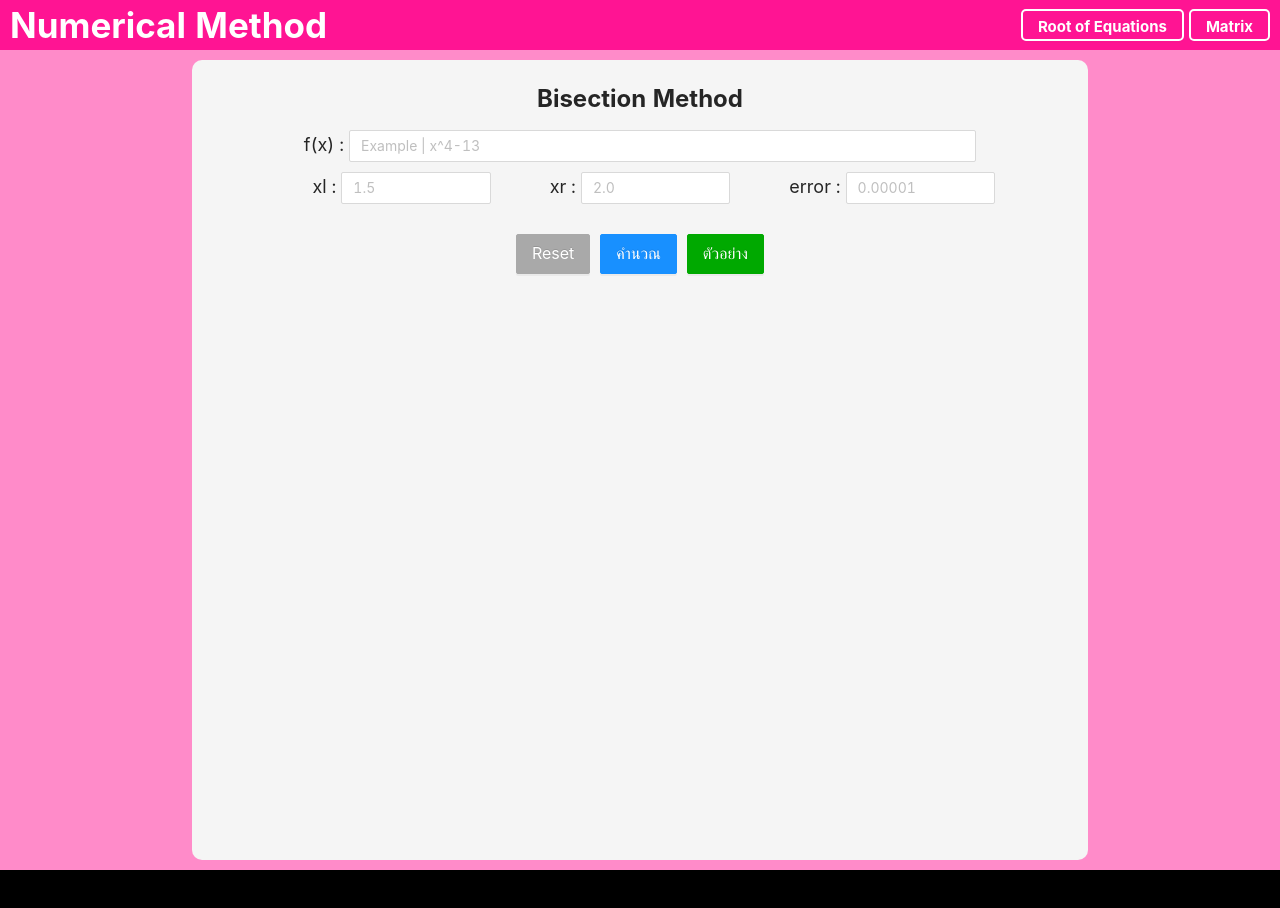
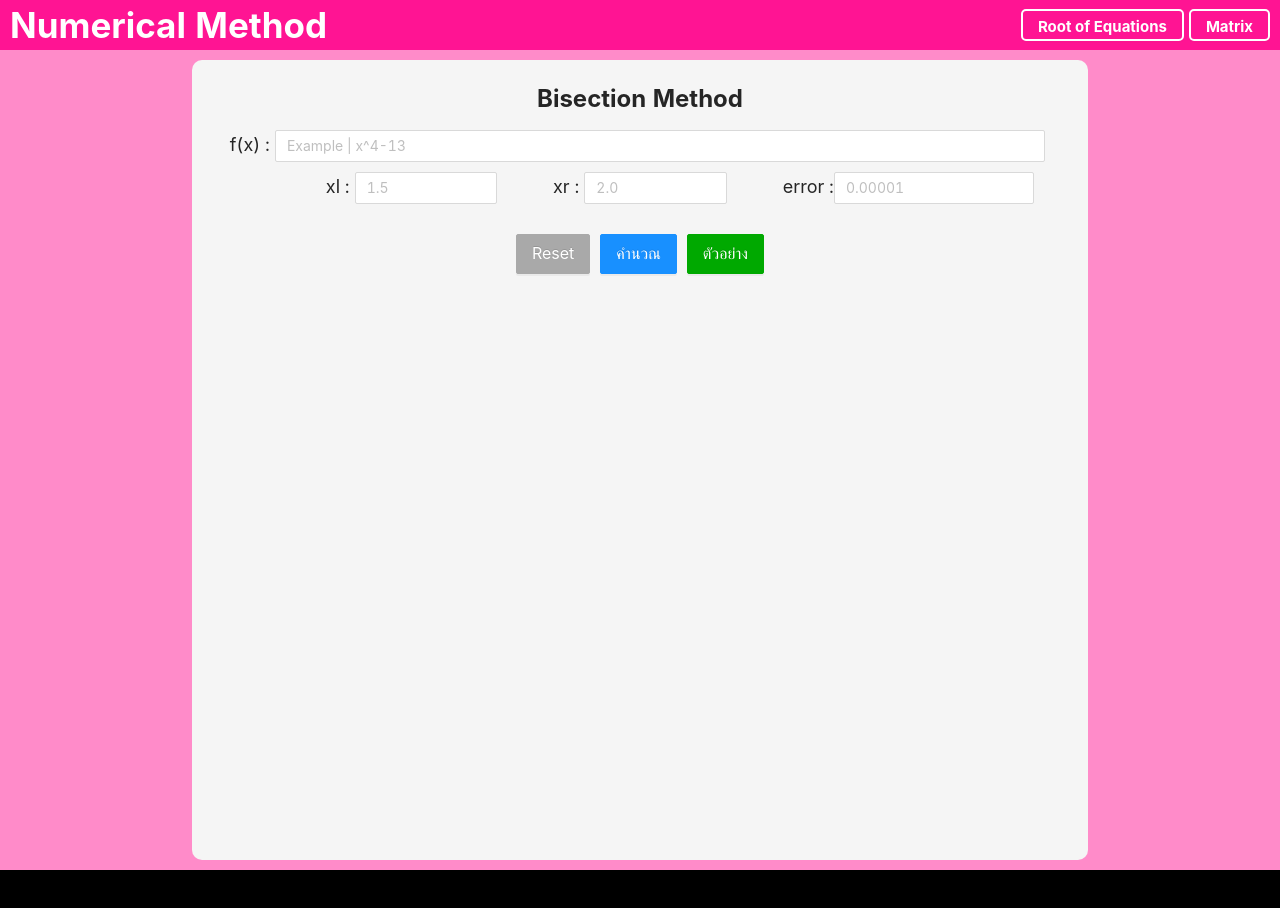
Before and after one commit to BabyBbeam/Numerical-Method, a React (Create React App) app: page /#/bisection in a window 1280 px wide. Shown: the top 908 px of the page. Built offline with nearby package versions, Linux system fonts and the light colour scheme.

Commit message:
update css.

```diff
--- a/src/App.css
+++ b/src/App.css
@@ -6,7 +6,7 @@
 
 .content{
     display:block;
-    padding-top: 20px;
+    padding: 20px;
     margin-top: 10px;
     margin-bottom: 10px;
     margin-left: auto;
@@ -17,7 +17,7 @@
     border-radius: 10px;
     outline: none;
 }
-@media only screen and (max-width: 620px){
+@media (max-width: 620px){
     .content{
         width: 90%;
     }
--- a/src/components/Navbar/Navbar.css
+++ b/src/components/Navbar/Navbar.css
@@ -55,7 +55,7 @@
     font-weight: bold;
 }
 
-@media only screen and (max-width: 620px){
+@media (max-width: 620px){
     .navbar-row{
         height: auto;
     }
--- a/src/containers/Bisection.css
+++ b/src/containers/Bisection.css
@@ -11,8 +11,9 @@
 }
 
 .input-form .input-form-fx{
-    width: 70%;
+    width: 90%;
     margin-left: 5px;
+    margin-right: 5px;
 }
 
 .input-form .input-form-init{
@@ -26,6 +27,11 @@
 
 .col-input-err{
     text-align: start;
+}
+
+.input-form-err{
+    margin-right: 5px;
+    width: 70%;
 }
 
 /* .col-reset-button{
--- a/src/containers/Bisection.js
+++ b/src/containers/Bisection.js
@@ -92,13 +92,13 @@ class Bisection extends Component {
                             Ok
                         </Button>
                     ]}
-                >
+            >
 
                 </Modal>
                 <h1>Bisection Method</h1>
                 <Row className='input-form' type='flex' align='middle'>
                     <Col span={24}>
-                        f(x) :<Input className='input-form-fx' placeholder='Example | x^4-13' value={this.state.fx} onChange={this.OnChangeFx}/>
+                        <span>f(x) :</span><Input className='input-form-fx' placeholder='Example | x^4-13' value={this.state.fx} onChange={this.OnChangeFx}/>
                     </Col>
                 </Row>
                 <Row className='input-form' type='flex' align='middle'>
@@ -109,7 +109,7 @@ class Bisection extends Component {
                         xr :<Input className='input-form-init' placeholder='2.0' value={this.state.xr} onChange={this.OnChangeXr}/>
                     </Col>
                     <Col span={8} className='col-input-err'>
-                        error :<Input className='input-form-init' placeholder='0.00001' value={this.state.error} onChange={this.onChangeErr}/>
+                        error :<Input className='input-form-err' placeholder='0.00001' value={this.state.error} onChange={this.onChangeErr}/>
                     </Col>
                 </Row>
                 <Row type='flex' align='middle' className='row-button'>
```
